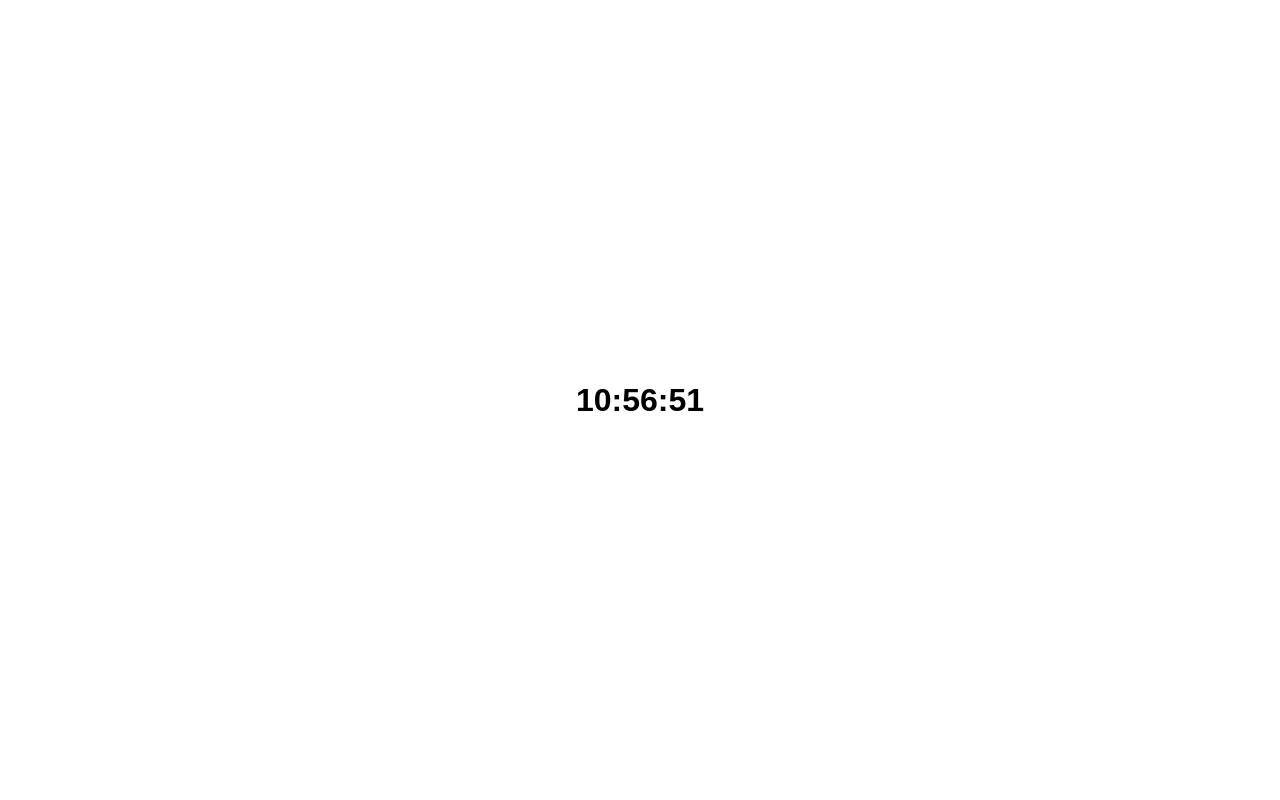
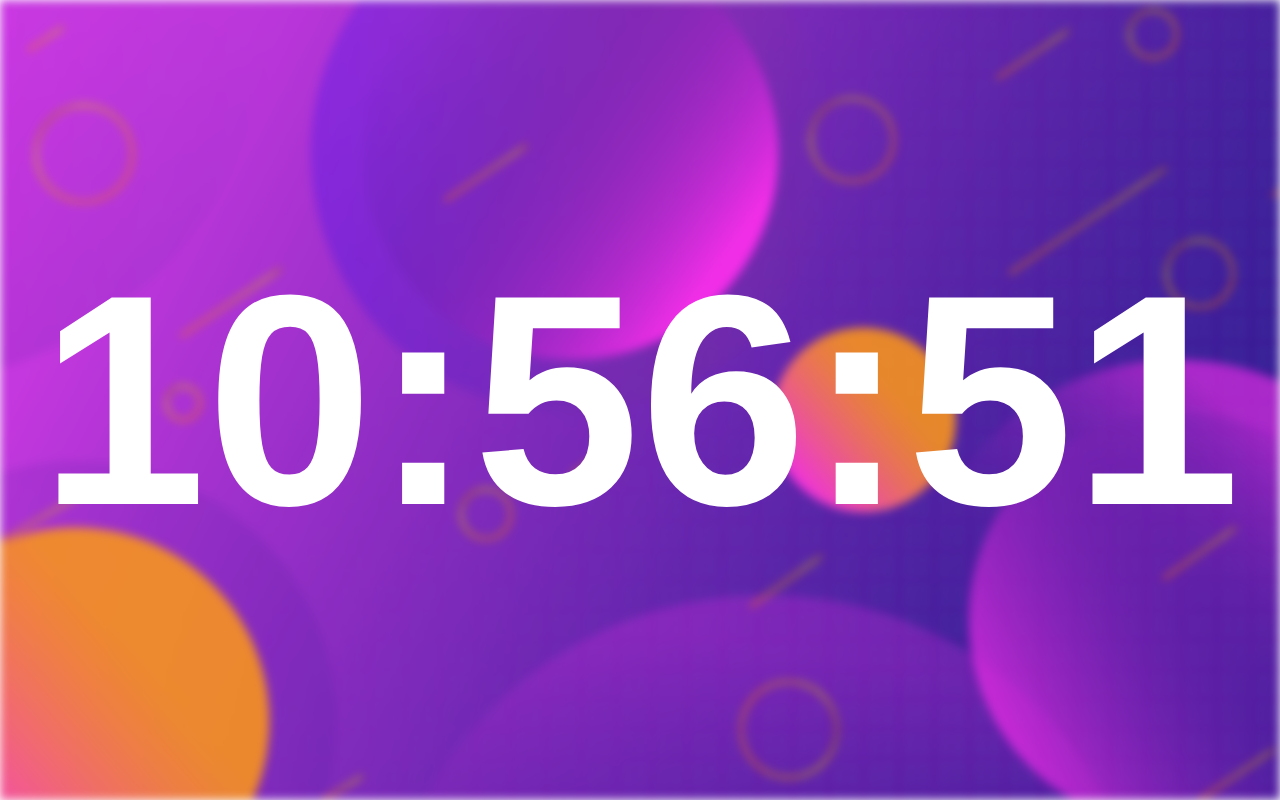
Before and after one commit to 97067883Ludo/klok, a plain HTML site: page index.html in a window 1280 px wide. Drawn offline with Linux system fonts and the light colour scheme.

Commit message:
added bg

```diff
--- a/index.html
+++ b/index.html
@@ -9,6 +9,7 @@
     <title>Klok</title>
 </head>
 <body onload="klok()">
+    <div class="bg-image"></div>
     <div class="container">
         <div  class="klok">
             <h1 id="klok"></h1>
--- a/script.js
+++ b/script.js
@@ -9,5 +9,5 @@ document.getElementById("klok").innerHTML = h + ':' + m + ':' + s;
 function timer() {
 setTimeout(() => {
     klok();
-}, 100);
+}, 1000);
 }
--- a/style.css
+++ b/style.css
@@ -2,8 +2,19 @@ html, body{
     margin: 0%;
     width: 100%;
     height: 100%;
+    box-sizing: border-box;
+}
+.bg-image{
+    background-image: url("bg1.jpg");
+    height: 100%;
+    background-position: center;
+    background-repeat: no-repeat;
+    background-size: cover;
+    filter: blur(5px);
 }
 .container{
+    transform: translate(-0%, -100%);
+    color: white;
     justify-content: space-around;
     width: 100%;
     height: 100%;
@@ -13,4 +24,5 @@ html, body{
 }
 .klok{
     font-family: Arial;
+    font-size: 150px;
 }
```
Also changed, not shown: bg1.jpg (added), 1 other file.
